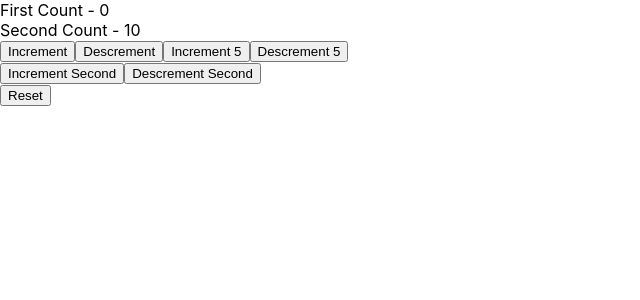
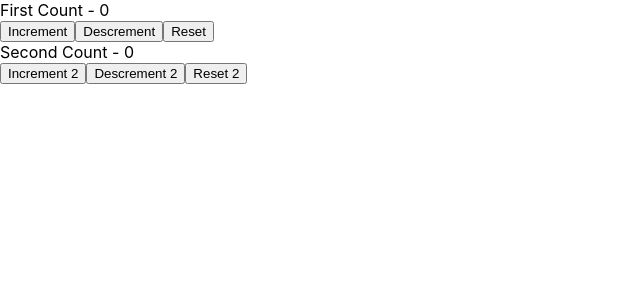
Before and after one commit to ThiagoPereiraSje/react-hooks-review, a React (Create React App) app in the folder use-reducer/: page / in a window 1280 px wide. Shown: the top 300 px of the page, without its empty margins (0-640 px from the left). Built offline with nearby package versions, Linux system fonts and the light colour scheme.

Commit message:
Multiple useReducers

```diff
--- a/use-reducer/src/App.js
+++ b/use-reducer/src/App.js
@@ -1,11 +1,13 @@
 // import Counter01 from "./components/Counter01";
-import Counter02 from "./components/Counter02";
+// import Counter02 from "./components/Counter02";
+import Counter03 from "./components/Counter03";
 
 function App() {
   return (
     <div>
       {/* <Counter01 /> */}
-      <Counter02 />
+      {/* <Counter02 /> */}
+      <Counter03 />
     </div>
   );
 }
--- /dev/null
+++ b/use-reducer/src/components/Counter03.jsx
@@ -0,0 +1,57 @@
+import { useReducer } from "react";
+
+const initialState = 0;
+
+// Reducer function receive a current state and returns a new state.
+const reducer = (currentState, action) => {
+  switch (action) {
+    case "increment":
+      return currentState + 1; // The new state
+    case "decrement":
+      return currentState - 1; // The new state
+    case "reset":
+      return initialState; // The new state
+    default:
+      return currentState; // No changes
+  }
+};
+
+export default function Counter03() {
+  const [count, dispatch] = useReducer(
+    reducer,
+    initialState
+  );
+
+  const [count2, dispatch2] = useReducer(
+    reducer,
+    initialState
+  );
+
+  return (
+    <div>
+      <div>First Count - {count}</div>
+      <button onClick={() => dispatch("increment")}>
+        Increment
+      </button>
+      <button onClick={() => dispatch("decrement")}>
+        Descrement
+      </button>
+      <button onClick={() => dispatch("reset")}>
+        Reset
+      </button>
+
+      <div>
+        <div>Second Count - {count2}</div>
+        <button onClick={() => dispatch2("increment")}>
+          Increment 2
+        </button>
+        <button onClick={() => dispatch2("decrement")}>
+          Descrement 2
+        </button>
+        <button onClick={() => dispatch2("reset")}>
+          Reset 2
+        </button>
+      </div>
+    </div>
+  );
+}
```
